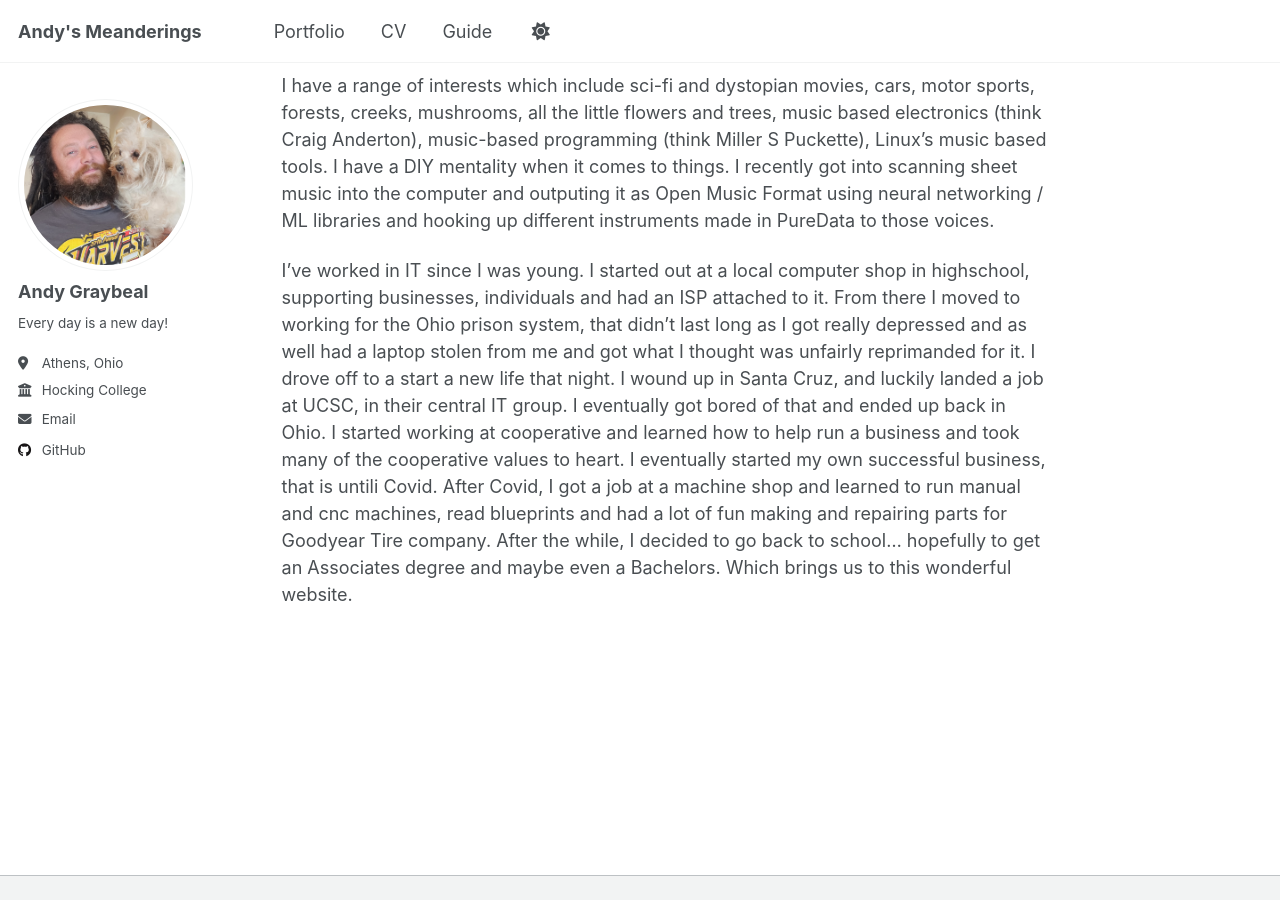
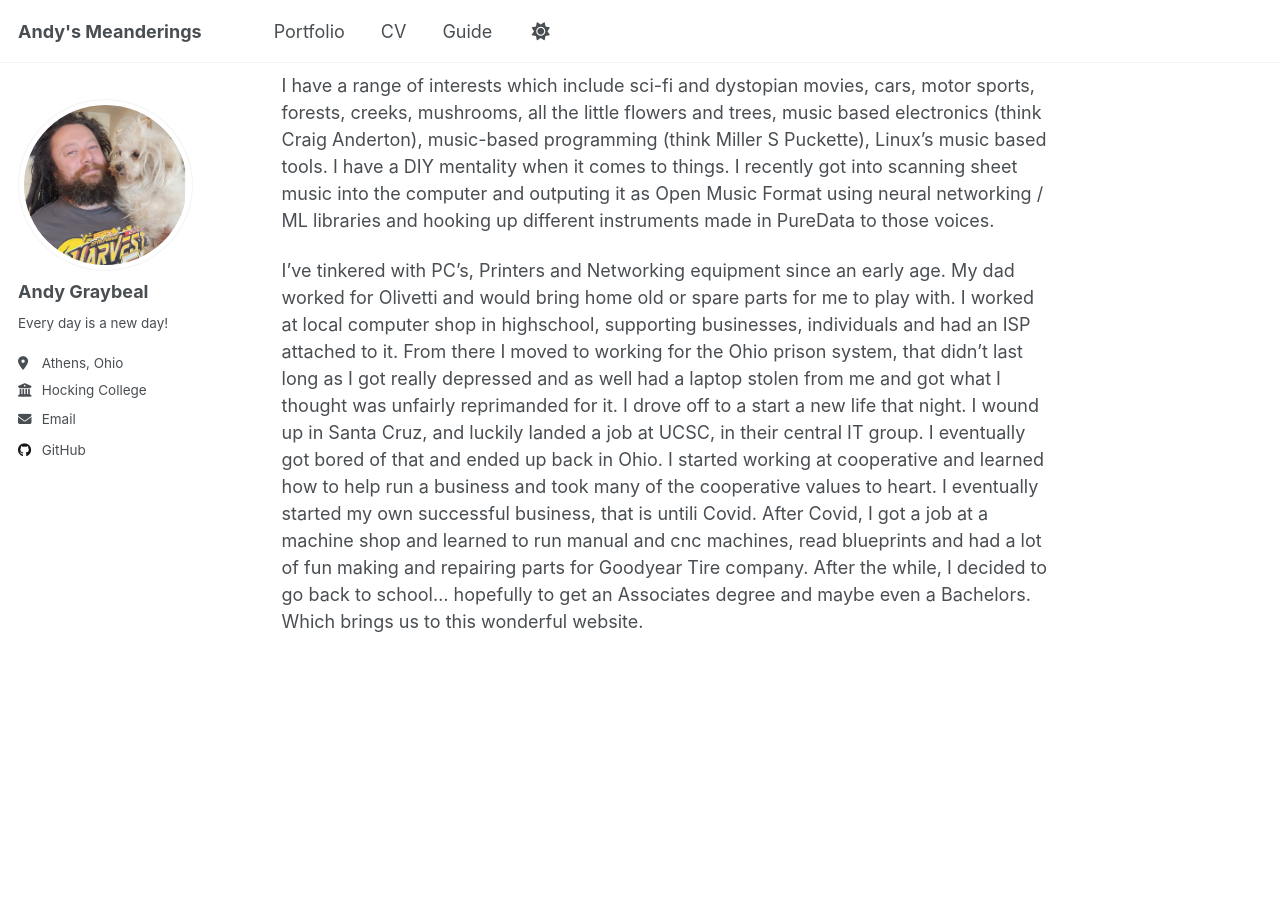
Before and after one commit to andy-graybeal/andy-graybeal.github.io, a Jekyll site: the page built from _pages/about.md, in a window 1280 px wide and 900 px high, scrolled down 379 px. Built offline with Jekyll 4.4.1, drawn with Linux system fonts in a browser that asks for light colours; a script that is not in the unit is left out.

Commit message:
Update about.md

```diff
--- a/_pages/about.md
+++ b/_pages/about.md
@@ -65,4 +65,4 @@ I'm an open-source advocate. Whenever possible, I steer far away from proprietar
 
 I have a range of interests which include sci-fi and dystopian movies, cars, motor sports, forests, creeks, mushrooms, all the little flowers and trees, music based electronics (think Craig Anderton), music-based programming (think Miller S Puckette), Linux's music based tools. I have a DIY mentality when it comes to things. I recently got into scanning sheet music into the computer and outputing it as Open Music Format using neural networking / ML libraries and hooking up different instruments made in PureData to those voices.
 
-I've worked in IT since I was young.  I started out at a local computer shop in highschool, supporting businesses, individuals and had an ISP attached to it. From there I moved to working for the Ohio prison system, that didn't last long as I got really depressed and as well had a laptop stolen from me and got what I thought was unfairly reprimanded for it.  I drove off to a start a new life that night.  I wound up in Santa Cruz, and luckily landed a job at UCSC, in their central IT group.  I eventually got bored of that and ended up back in Ohio.  I started working at cooperative and learned how to help run a business and took many of the cooperative values to heart.   I eventually started my own successful business, that is untili Covid.  After Covid, I got a job at a machine shop and learned to run manual and cnc machines, read blueprints and had a lot of fun making and repairing parts for Goodyear Tire company.  After the while, I decided to go back to school... hopefully to get an Associates degree and maybe even a Bachelors.  Which brings us to this wonderful website.
+I've tinkered with PC's, Printers and Networking equipment since an early age.  My dad worked for Olivetti and would bring home old or spare parts for me to play with.  I worked at local computer shop in highschool, supporting businesses, individuals and had an ISP attached to it. From there I moved to working for the Ohio prison system, that didn't last long as I got really depressed and as well had a laptop stolen from me and got what I thought was unfairly reprimanded for it.  I drove off to a start a new life that night.  I wound up in Santa Cruz, and luckily landed a job at UCSC, in their central IT group.  I eventually got bored of that and ended up back in Ohio.  I started working at cooperative and learned how to help run a business and took many of the cooperative values to heart.   I eventually started my own successful business, that is untili Covid.  After Covid, I got a job at a machine shop and learned to run manual and cnc machines, read blueprints and had a lot of fun making and repairing parts for Goodyear Tire company.  After the while, I decided to go back to school... hopefully to get an Associates degree and maybe even a Bachelors.  Which brings us to this wonderful website.
```
